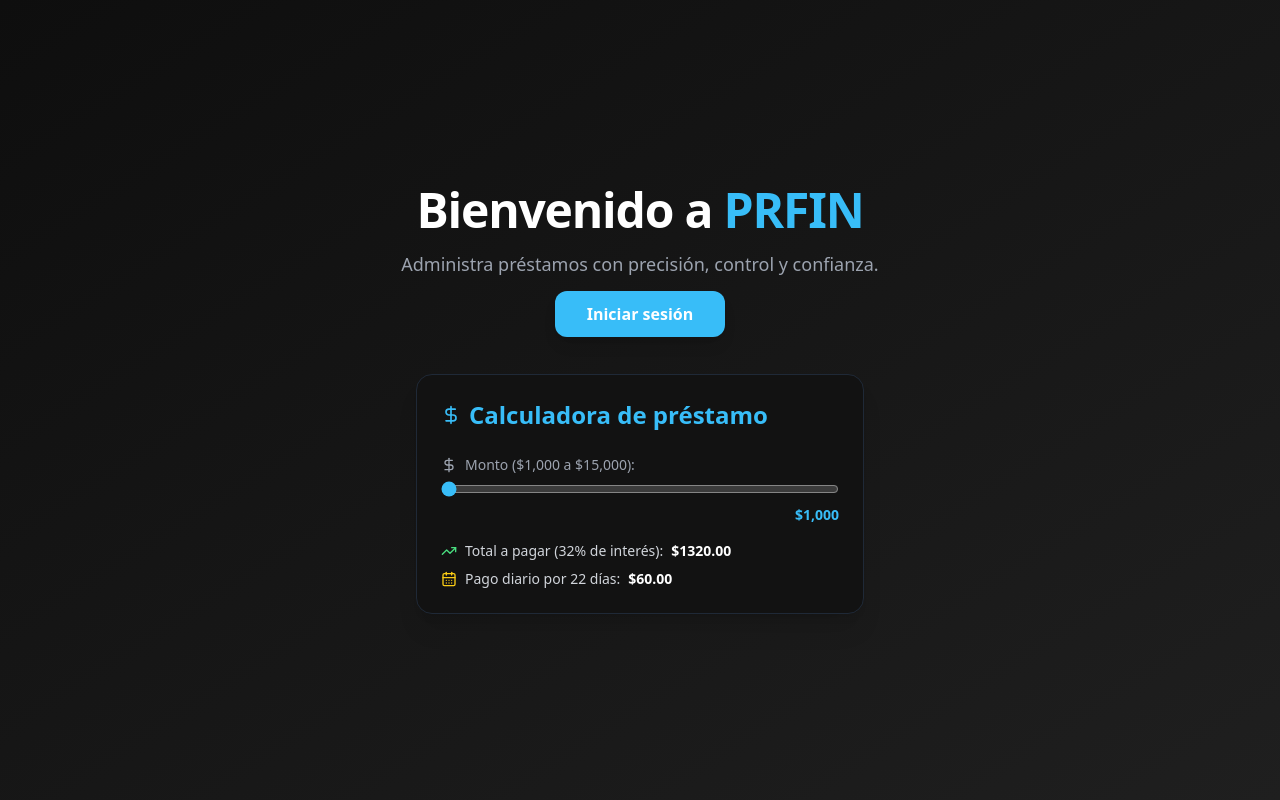
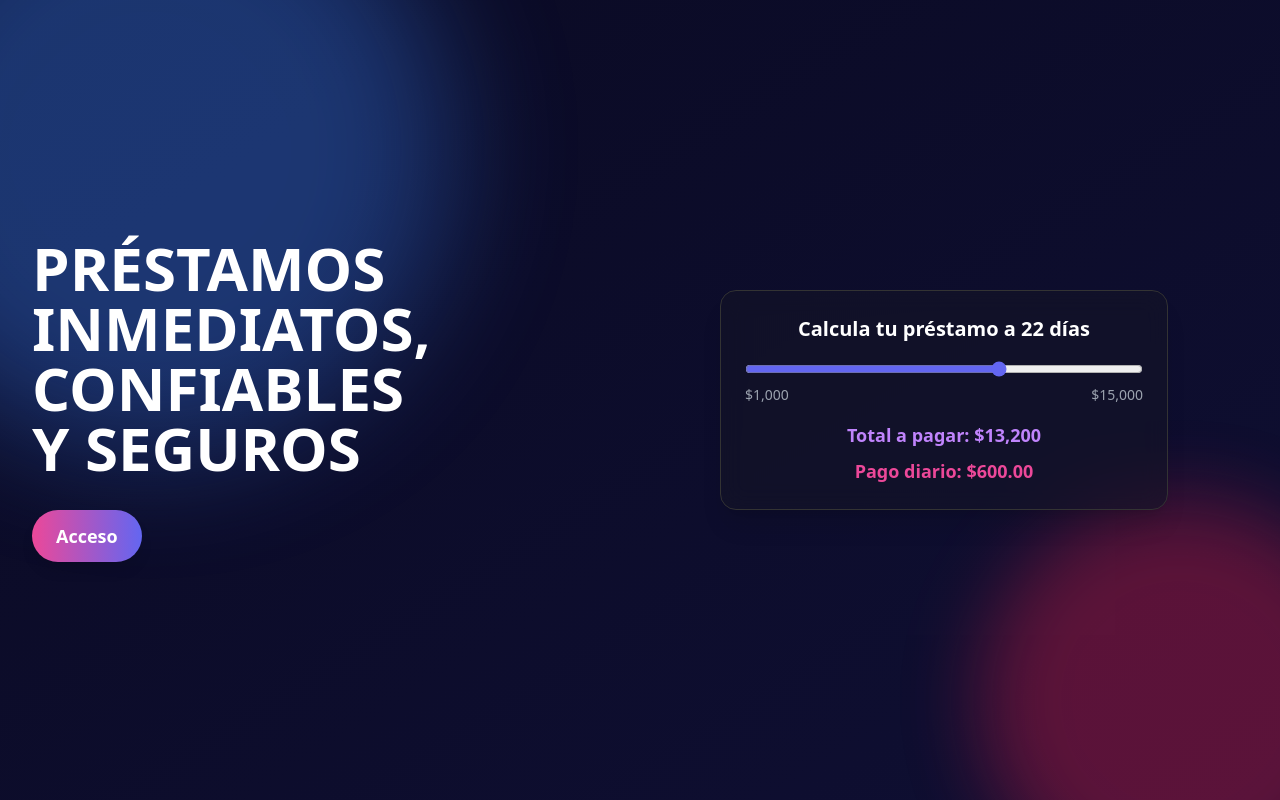
Before and after one commit to Nath1x/prfin-app, a React (Vite) app in the folder frontend/: page / in a window 1280 px wide. Built offline with nearby package versions, Linux system fonts and the light colour scheme.

Commit message:
Rediseño completo estilo PRFIN: diseño dividido, animado y profesional

```diff
--- a/frontend/src/App.jsx
+++ b/frontend/src/App.jsx
@@ -1,10 +1,9 @@
 import React, { useState } from 'react';
 import { Link } from 'react-router-dom';
 import './App.css';
-import { DollarSign, CalendarDays, TrendingUp } from 'lucide-react';
 
 function App() {
-  const [amount, setAmount] = useState(1000);
+  const [amount, setAmount] = useState(10000);
   const interestRate = 0.32;
   const days = 22;
 
@@ -12,31 +11,29 @@ function App() {
   const dailyPayment = totalToPay / days;
 
   return (
-    <div className="min-h-screen bg-gradient-to-br from-[#0e0e0e] to-[#1f1f1f] text-white flex flex-col items-center justify-center px-4 py-10">
-      <div className="text-center max-w-xl animate-fade-slide">
-        <h1 className="text-4xl md:text-5xl font-bold mb-4 tracking-tight animate-fade-delay">
-          Bienvenido a <span className="text-[#38bdf8]">PRFIN</span>
+    <div className="min-h-screen flex flex-col md:flex-row items-center justify-center bg-gradient-to-br from-[#0a0a23] to-[#0f0f33] text-white p-8 relative overflow-hidden">
+      {/* fondo radial */}
+      <div className="absolute w-[600px] h-[600px] bg-[#3b82f6] opacity-20 rounded-full blur-3xl left-[-150px] top-[-150px] animate-pulse"></div>
+      <div className="absolute w-[400px] h-[400px] bg-[#e11d48] opacity-20 rounded-full blur-2xl right-[-100px] bottom-[-100px] animate-pulse"></div>
+
+      {/* Columna izquierda */}
+      <div className="w-full md:w-1/2 z-10 text-left space-y-8">
+        <h1 className="text-4xl md:text-6xl font-extrabold leading-tight">
+          PRÉSTAMOS <br /> INMEDIATOS,<br /> CONFIABLES<br /> Y SEGUROS
         </h1>
-        <p className="text-lg text-gray-400 mb-6 animate-fade-delay-2">
-          Administra préstamos con precisión, control y confianza.
-        </p>
         <Link
           to="/login"
-          className="bg-[#38bdf8] hover:bg-[#0ea5e9] text-white font-semibold px-8 py-3 rounded-xl shadow-lg transition-all duration-300 animate-fade-delay-3"
+          className="inline-block bg-gradient-to-r from-pink-500 to-indigo-500 text-white px-6 py-3 rounded-full font-semibold text-lg shadow-lg transition hover:scale-105"
         >
-          Iniciar sesión
+          Acceso
         </Link>
       </div>
 
-      {/* Calculadora futurista */}
-      <div className="w-full max-w-md bg-[#121212] mt-12 p-6 rounded-2xl shadow-xl border border-gray-800 animate-fade-slide">
-        <h2 className="text-2xl font-semibold mb-6 text-[#38bdf8] flex items-center gap-2">
-          <DollarSign className="w-5 h-5 text-[#38bdf8]" /> Calculadora de préstamo
-        </h2>
+      {/* Columna derecha */}
+      <div className="w-full md:w-1/2 mt-12 md:mt-0 z-10">
+        <div className="bg-[#141427]/60 backdrop-blur-md rounded-2xl shadow-xl p-6 max-w-md mx-auto border border-[#333] animate-fade-slide">
+          <h2 className="text-xl font-semibold mb-4 text-center">Calcula tu préstamo a 22 días</h2>
 
-        <label className="block text-sm text-gray-400 mb-1 flex items-center gap-2">
-          <DollarSign className="w-4 h-4" /> Monto ($1,000 a $15,000):
-        </label>
           <input
             type="range"
             min="1000"
@@ -44,21 +41,22 @@ function App() {
             step="100"
             value={amount}
             onChange={(e) => setAmount(Number(e.target.value))}
-          className="w-full mb-2 accent-[#38bdf8]"
+            className="w-full accent-[#6366f1] mb-2"
           />
-        <div className="text-right text-sm text-[#38bdf8] mb-4 font-semibold">
-          ${amount.toLocaleString()}
+
+          <div className="flex justify-between text-sm text-gray-400 mb-4">
+            <span>$1,000</span>
+            <span>$15,000</span>
           </div>
 
-        <div className="text-sm text-gray-300 space-y-2">
-          <p className="flex items-center gap-2">
-            <TrendingUp className="w-4 h-4 text-green-400" />
-            Total a pagar (32% de interés): <span className="text-white font-bold">${totalToPay.toFixed(2)}</span>
+          <div className="text-center space-y-2">
+            <p className="text-lg text-purple-400 font-bold">
+              Total a pagar: ${totalToPay.toLocaleString()}
             </p>
-          <p className="flex items-center gap-2">
-            <CalendarDays className="w-4 h-4 text-yellow-400" />
-            Pago diario por 22 días: <span className="text-white font-bold">${dailyPayment.toFixed(2)}</span>
+            <p className="text-lg text-pink-500 font-bold">
+              Pago diario: ${dailyPayment.toFixed(2)}
             </p>
+          </div>
         </div>
       </div>
     </div>
```
Lines whose indentation alone changed are shown as unchanged.
